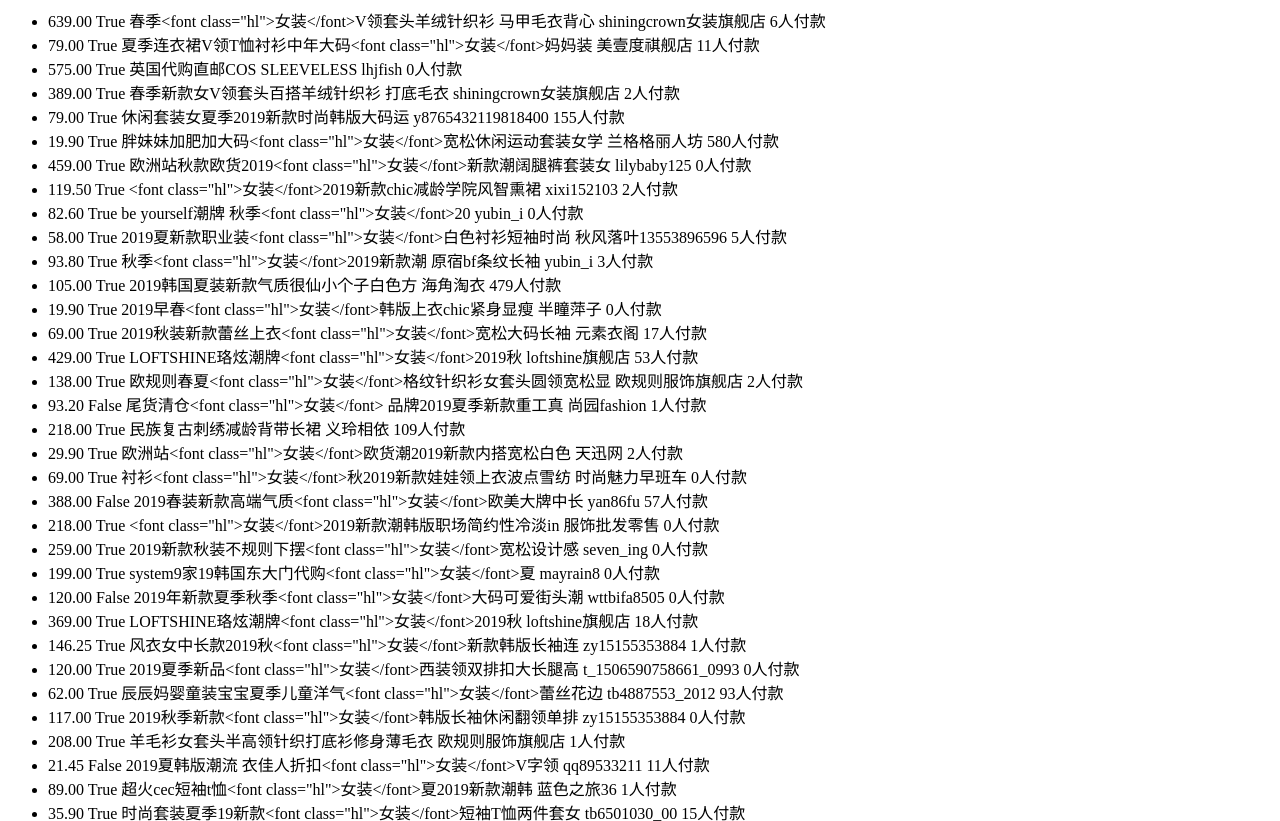
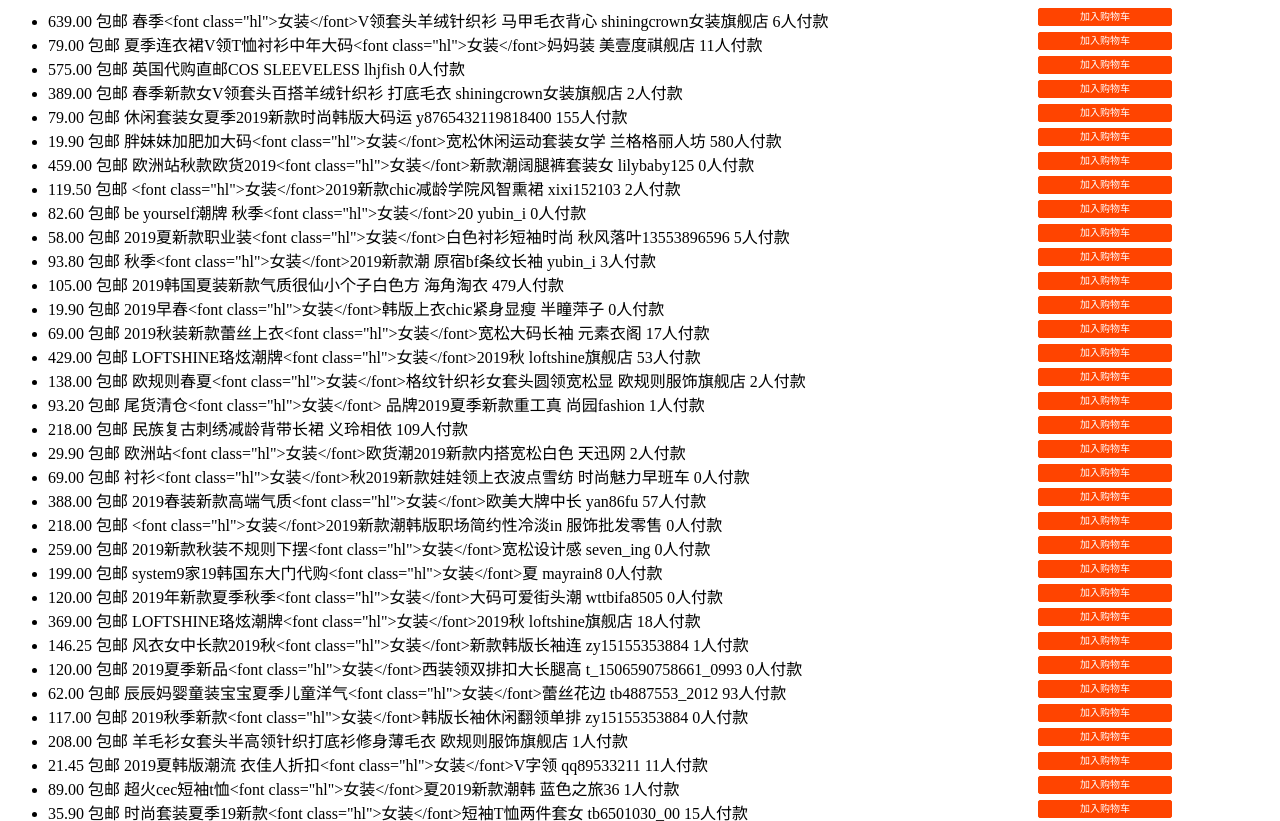
Before and after one commit to whcm-coding/mini-taobao, a Django app: page / in a window 1280 px wide. Shown: the top 821 px of the page. Run offline with Django 3.2, Linux system fonts and the light colour scheme.

Commit message:
add to cart button

```diff
--- a/templates/items/list.html
+++ b/templates/items/list.html
@@ -7,16 +7,42 @@
   <title>淘宝网</title>
 </head>
 
+<style>
+  .add-to-cart {
+    float: right;
+    margin-right: 100px;
+    color: #FFF;
+    border-color: #F40;
+    background: #F40;
+    cursor: pointer;
+    width: 134px;
+    height: 18px;
+    text-align: center;
+    font-family: "Hiragino Sans GB", "microsoft yahei", sans-serif;
+    font-size: 10px;
+    line-height: 10px;
+    border-width: 1px;
+    border-style: solid;
+    -moz-border-radius: 2px;
+    -webkit-border-radius: 2px;
+    border-radius: 2px;
+  }
+</style>
+
 <body>
   {% if list %}
   <ul>
     {% for l in list %}
     <li>
       {{ l.price }}
-      {{ l.postal }}
+      {% if l.postal %}
+      包邮
+      {% endif %}
       {{ l.title }}
       {{ l.shopNick }}
       {{ l.payNum }}
+
+      <button class="add-to-cart">加入购物车</button>
     </li>
     {% endfor %}
   </ul>
```
